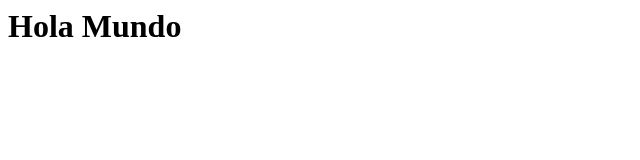
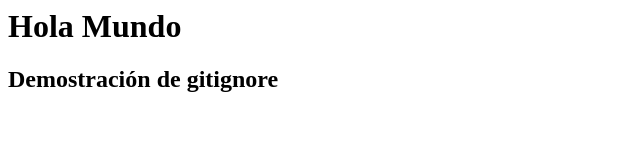
Before and after one commit to Aitor96/TrabajoRecu, a plain HTML site: page index.html in a window 1280 px wide. Shown: the whole page, without its empty margins (0-640 px from the left). Drawn offline with Linux system fonts and the light colour scheme.

Commit message:
Demostración del funcionamiento de gitignore

```diff
--- a/index.html
+++ b/index.html
@@ -3,5 +3,6 @@
     </head>
     <body>
         <h1>Hola Mundo</h1>
+        <h2>Demostración de gitignore</h2>
     </body>
 </html>
```
Also changed, not shown: 1 other file.
